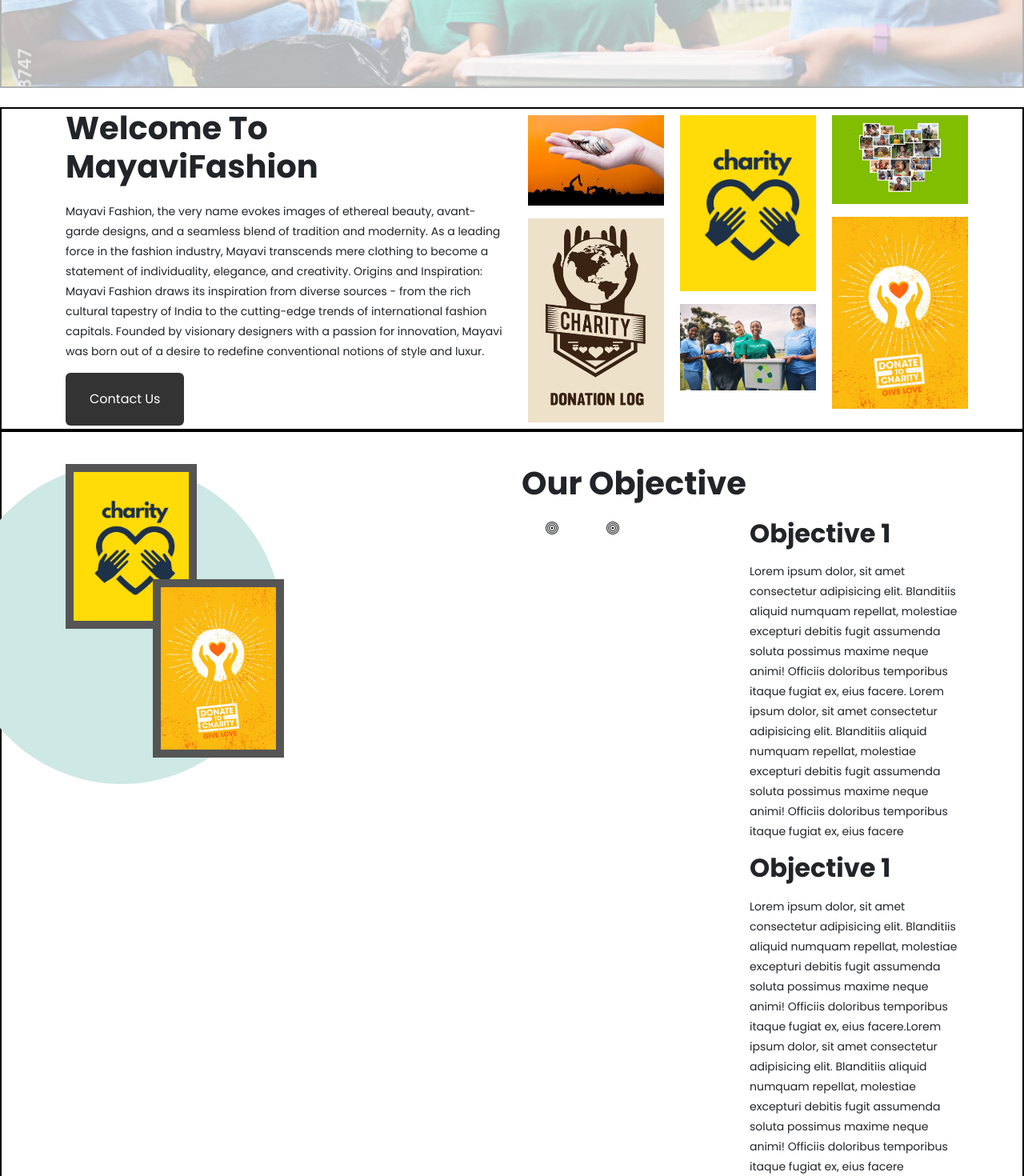
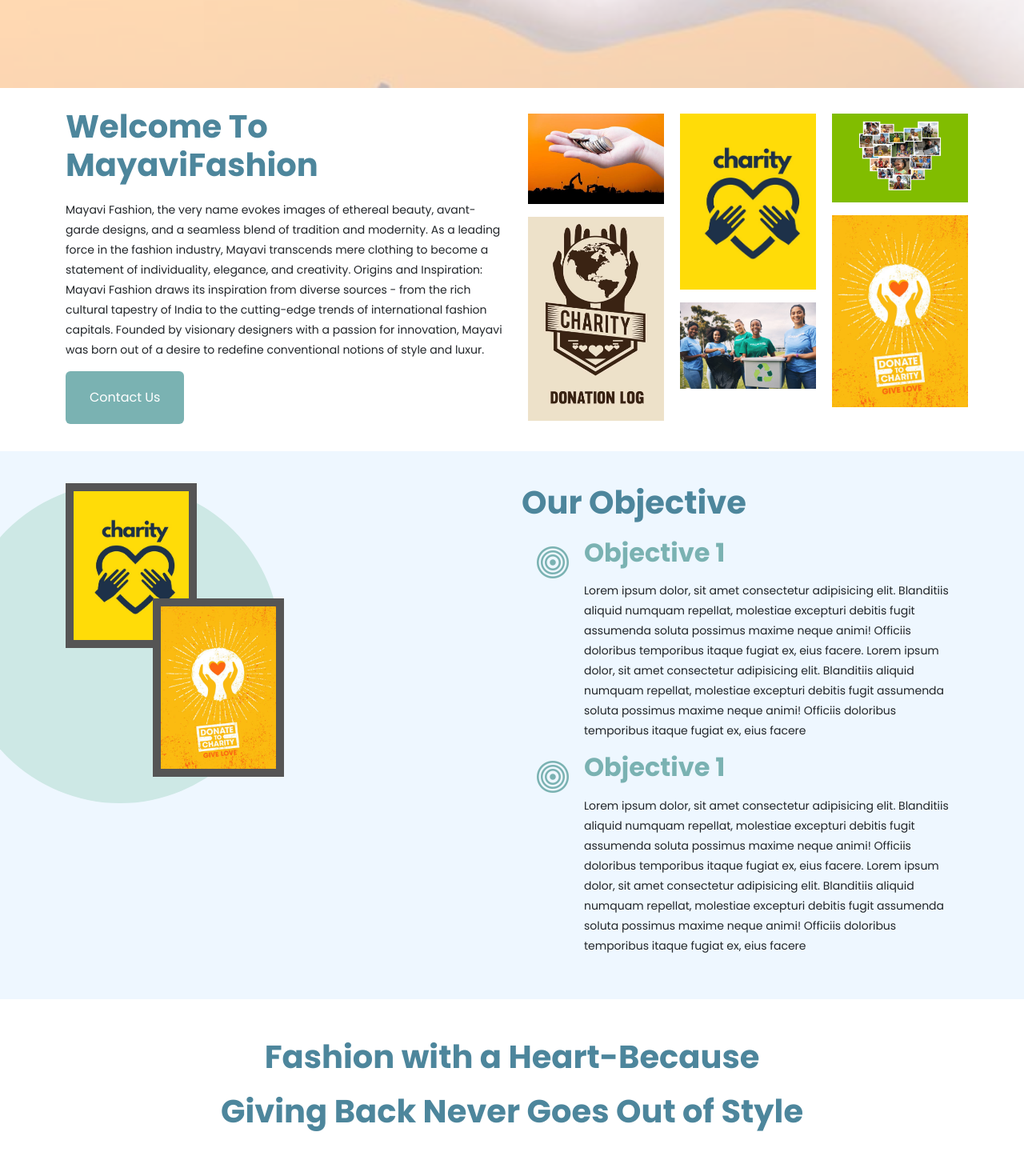
Before and after one commit to topDevelopers123/ecommerce, a React (Create React App) app: page /about in a window 1280 px wide. Shown: the part 700-2170 px from the top of the page at 80% size. Built offline with nearby package versions, Linux system fonts and the light colour scheme.

Commit message:
About Page

```diff
--- a/src/components/about/about.css
+++ b/src/components/about/about.css
@@ -1,7 +1,6 @@
 .about {
-    border: 2px solid black;
     margin: 24px 0;
-    background-image: url('./images/charity06.jpg');
+    background-image: url('./images/charity01.jpg');
     width: 100vw;
     height: 70vh;
     font-size: 30px;
@@ -14,8 +13,9 @@
     display: flex;
     justify-content: center;
     align-items: center;
-    margin-top: 100px;
+    padding: 100px 0 0 0 ;
     color: #4D869C;
+
 }
 
 .about .banner-text {
@@ -31,7 +31,9 @@
 
 .image-gallery{
     width: 100vw;
-    border: 2px solid black;
+}
+.image-gallery h1{
+    color: #4D869C;
 }
 .charity-images{
     width: 100%;
@@ -42,20 +44,27 @@
 }
 .about-btn{
     padding: 20px 30px;
-    background-color: #333;
+    background-color: #7AB2B2;
     color: #fff;
     transition: .3s ease-in-out;
     border: none;
 }
 .about-btn:hover{
-    background-color: #fff;
+    background-color: #CDE8E5;
     color: #333;
 }
 /* Objective */
 
  .objective{
-    border: 2px solid black;
-    border: 2px solid black;
+    margin: 30px 0;
+    padding: 40px 0px;
+    background-color: #EEF7FF;
+}
+.objective .obj-head-text{
+    color: #4D869C;
+}
+.objective .obj-text{
+    color: #7AB2B2;
 }
 .objective-img img{
 width: 30%;
@@ -69,12 +78,12 @@
     top: 70%;
     left: 20%;
 }
-.objective{
-    padding: 40px 0px;
+
+.objective i{
+    font-size: 40px;
+    color: #7AB2B2;
 }
-.objective i{
-    margin: 0 30px;
-}
+
 .shape{
     position: relative;
 }
@@ -86,15 +95,16 @@
     position: absolute;
     left: -50px;
 }
+
 /* Counter Section   */
 
-.counter-bor{
-    border: 2px solid black;
-}
 
 .charity_para{
 	font-weight: bold;
 	font-size: 26px;
+}
+.fw-bold{
+    color: #4D869C;
 }
 
 
--- a/src/components/about/about.js
+++ b/src/components/about/about.js
@@ -128,12 +128,12 @@
 
       {/* Our Objective */}
 
-      <div className="objective">
+      <div className="container-fluid objective ">
         <div className="shape">
           <div className="objective-circle"></div>
         </div>
 
-        <div className="container">
+        <div className="container  position-relative">
           <div className="row ">
             <div className="col-md-6 ">
               <div className="objective-img">
@@ -142,19 +142,18 @@
               </div>
             </div>
 
-            <div className="col-md-6">
-              <div className="obj-head-text">
-                <h1>Our Objective</h1>
+            <div className="col-md-6 ">
+              <div className=" text-start">
+                <h1 className="obj-head-text">Our Objective</h1>
                 <div className="row">
-                  <div className="col-md-6">
-                  <i class="bi bi-bullseye"></i>
-                  <i class="bi bi-bullseye"></i>
-                  </div>
-                  <div className="col-md-6">
-                    <h2>
-                      Objective 1
-                    </h2>
-                    <p>
+
+                  <div className="col-md-6 d-flex  w-100">
+                    <div className="d-flex justify-content-center w-100">
+                    <i class="bi bi-bullseye"></i>
+                    </div>
+                    <div>
+                    <h2 className="obj-text">Objective 1</h2>
+                    <p  >
                       Lorem ipsum dolor, sit amet consectetur adipisicing elit.
                       Blanditiis aliquid numquam repellat, molestiae excepturi
                       debitis fugit assumenda soluta possimus maxime neque
@@ -165,20 +164,32 @@
                       possimus maxime neque animi! Officiis doloribus temporibus
                       itaque fugiat ex, eius facere
                     </p>
-                    <h2>
-                     Objective 1
-                    </h2>
-                    <p>
+                    </div>
+
+                  </div>
+                </div>
+
+                <div className="row ">
+
+                  <div className="col-md-6 d-flex  w-100">
+                    <div className="d-flex justify-content-center w-100">
+                    <i class="bi bi-bullseye"></i>
+                    </div>
+                    <div className="">
+                    <h2  className="obj-text">Objective 1</h2>
+                    <p >
                       Lorem ipsum dolor, sit amet consectetur adipisicing elit.
                       Blanditiis aliquid numquam repellat, molestiae excepturi
                       debitis fugit assumenda soluta possimus maxime neque
                       animi! Officiis doloribus temporibus itaque fugiat ex,
-                      eius facere.Lorem ipsum dolor, sit amet consectetur
+                      eius facere. Lorem ipsum dolor, sit amet consectetur
                       adipisicing elit. Blanditiis aliquid numquam repellat,
                       molestiae excepturi debitis fugit assumenda soluta
                       possimus maxime neque animi! Officiis doloribus temporibus
                       itaque fugiat ex, eius facere
                     </p>
+                    </div>
+
                   </div>
                 </div>
               </div>
@@ -190,18 +201,18 @@
       {/* Counter Section Start  */}
 
       <section>
-        <div class="container d-flex justify-content-center align-content-center  mt-5 counter-bor">
+        <div class="container  d-flex justify-content-center align-content-center  mt-5 counter-bor">
           <div class="row">
             <div class="col-12">
-              <h1 class="text-dark  text-center fw-bold">
+              <h1 class="  text-center fw-bold">
                 Fashion with a Heart-Because{" "}
               </h1>
-              <h1 class="  fw-bold">Giving Back Never Goes Out of Style </h1>
+              <h1 class="fw-bold">Giving Back Never Goes Out of Style </h1>
             </div>
           </div>
         </div>
 
-        <div class="container m-0 m-md-5 p-5 d-flex justify-content-center ">
+        <div class="container m-0  m-md-5 p-5 d-flex justify-content-center ">
           <div class="row w-100">
             <div class="col-md-4 col-sm-12 text-center">
               <h1
@@ -232,7 +243,7 @@
 
       {/* What We do  */}
 
-      <div className="donate">
+      <div className="donate container-fluid ">
         <h1 className="d-flex justify-content-center">What We Do</h1>
         <p className="d-flex justify-content-center">
           Lorem ipsum dolor sit, amet consectetur adipisicing elit. Tempore,
```
